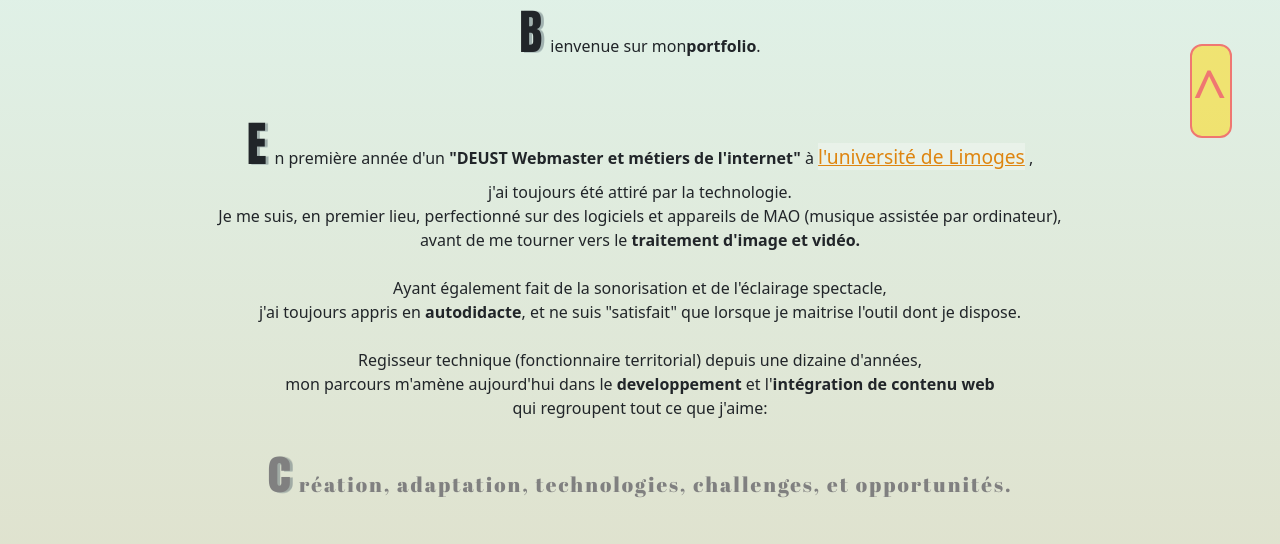
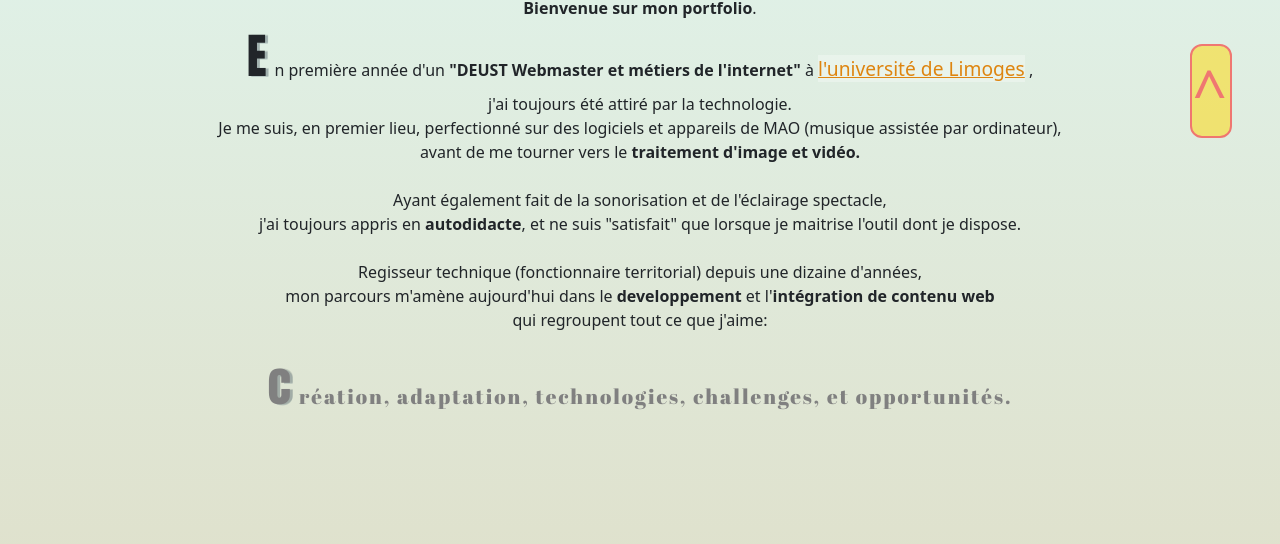
Before and after one commit to Bozy87/boris.andrieu, a plain HTML site: page index.html in a window 1280 px wide. Shown: the part 556-1100 px from the top of the page. Drawn offline with nearby package versions, Linux system fonts and the light colour scheme.

Commit message:
Update index.html

```diff
--- a/index.html
+++ b/index.html
@@ -78,10 +78,10 @@
   <div id="presentation" class="parapresentation">
     <img id="moi" src="./img/wam1.jpg" alt="photodemoi">
     <h2 id="slt">Etudiant Webmaster</h2>
-    <p>
 
 
-      Bienvenue sur mon<strong>portfolio</strong>.</p><br>
+
+      <strong>Bienvenue sur mon portfolio</strong>.<br>
       <p>En première année d'un <strong>"DEUST Webmaster et métiers de l'internet"</strong> à <a class="hyperlien"
         href="https://www.sciences.unilim.fr/tic/deust-webmaster-metiers-internet/" target="_blank">l'université de Limoges</a> ,<br>
       j'ai toujours été attiré par la technologie.<br>
```
